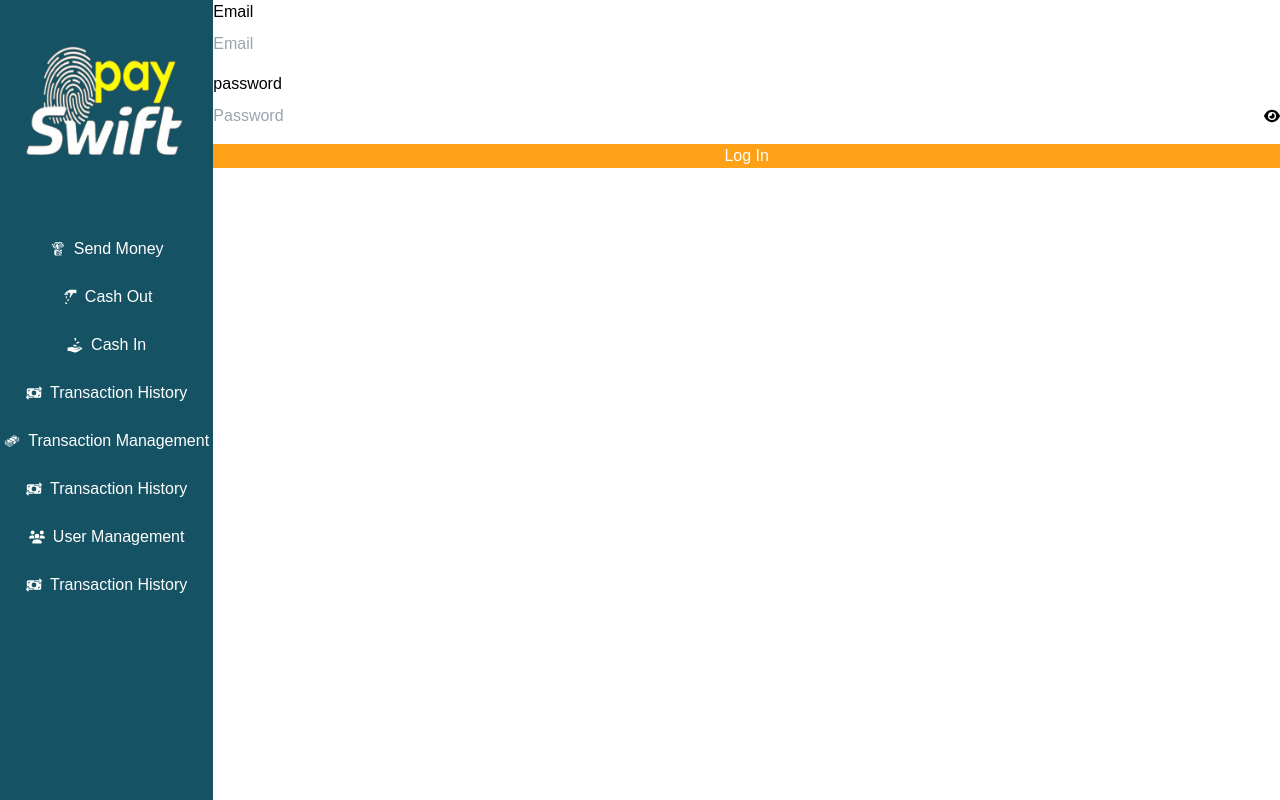
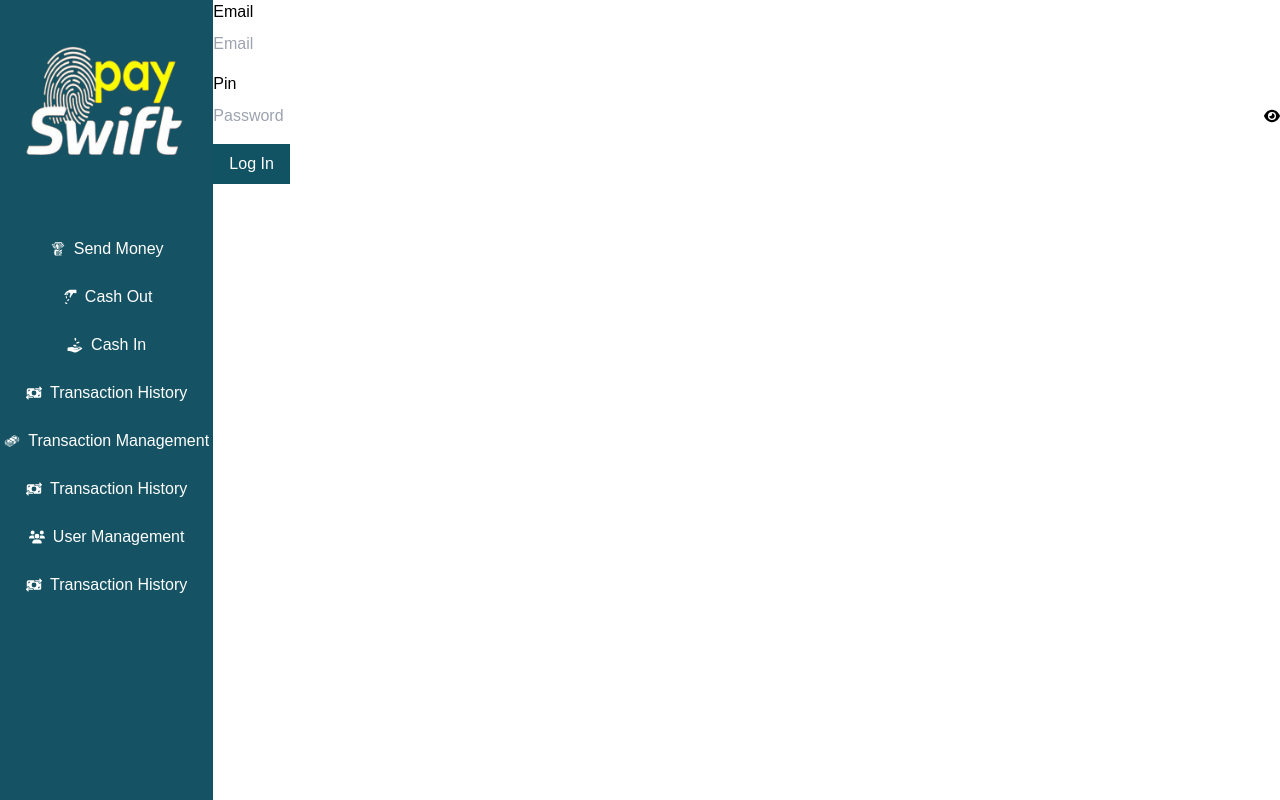
Before and after one commit to Md-Rashedul-Islam-Rajib/pay-swift, a React (Vite) app: page /login in a window 1280 px wide. Built offline with nearby package versions, Linux system fonts and the light colour scheme.

Commit message:
login page modified

```diff
--- a/src/pages/Login.jsx
+++ b/src/pages/Login.jsx
@@ -17,7 +17,8 @@ const Login = () => {
       };
 
     return (
-        <div>
+        <section>
+            <div>
             <form onSubmit={handleSubmit(onSubmit)}>
                 <p className="mb-2">Email</p>
                 <label className="input input-bordered flex items-center gap-2 mb-2 md:mb-4">
@@ -34,13 +35,13 @@ const Login = () => {
                   )}
                 </label>
 
-                <p className="mb-2">password</p>
+                <p className="mb-2">Pin</p>
                 <label className="input input-bordered flex items-center gap-2 mb-2 md:mb-4">
                   <input
                     type={showPassword ? "text" : "password"}
                     className="grow border-0"
                     placeholder="Password"
-                    {...register("password", { required: true })}
+                    {...register("pin", { required: true })}
                   />
                   <span
                     onClick={() => {
@@ -55,12 +56,14 @@ const Login = () => {
                     </span>
                   )}
                 </label>
-
-                <button className={`btn text-white bg-[#FEA116] w-full`}>
+                  <div>
+                <button className="btn text-white bg-[#115263] px-4 py-2">
                   Log In
                 </button>
+                  </div>
               </form>
         </div>
+        </section>
     );
 };
 
```
